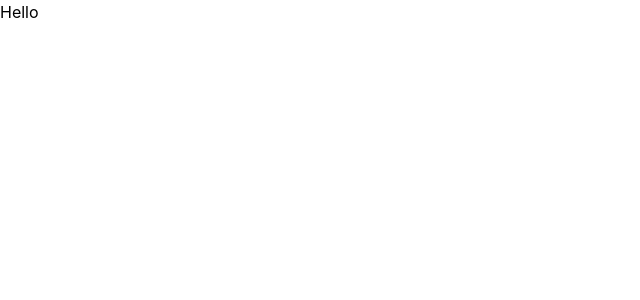
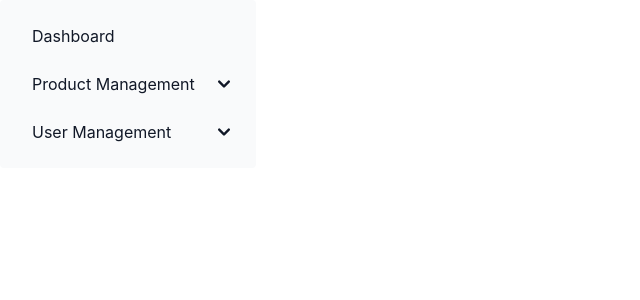
Before and after one commit to mehrazhossain/task-1-frontend, a React (Create React App) app: page / in a window 1280 px wide. Shown: the top 300 px of the page, without its empty margins (0-640 px from the left). Built offline with nearby package versions, Linux system fonts and the light colour scheme; the HTML template or start-up script is replaced by a standard one.

Commit message:
added sidebar

```diff
--- a/package.json
+++ b/package.json
@@ -3,6 +3,9 @@
   "version": "0.1.0",
   "private": true,
   "dependencies": {
+    "@heroicons/react": "^2.0.12",
+    "flowbite": "^1.5.3",
+    "flowbite-react": "^0.3.2",
     "react": "^18.2.0",
     "react-dom": "^18.2.0",
     "react-hook-form": "^7.38.0",
--- a/public/index.html
+++ b/public/index.html
@@ -10,34 +10,11 @@
       content="Web site created using create-react-app"
     />
     <link rel="apple-touch-icon" href="%PUBLIC_URL%/logo192.png" />
-    <!--
-      manifest.json provides metadata used when your web app is installed on a
-      user's mobile device or desktop. See https://developers.google.com/web/fundamentals/web-app-manifest/
-    -->
     <link rel="manifest" href="%PUBLIC_URL%/manifest.json" />
-    <!--
-      Notice the use of %PUBLIC_URL% in the tags above.
-      It will be replaced with the URL of the `public` folder during the build.
-      Only files inside the `public` folder can be referenced from the HTML.
-
-      Unlike "/favicon.ico" or "favicon.ico", "%PUBLIC_URL%/favicon.ico" will
-      work correctly both with client-side routing and a non-root public URL.
-      Learn how to configure a non-root public URL by running `npm run build`.
-    -->
-    <title>React App</title>
+    <title>Solutya (Task-1)</title>
   </head>
   <body>
     <noscript>You need to enable JavaScript to run this app.</noscript>
     <div id="root"></div>
-    <!--
-      This HTML file is a template.
-      If you open it directly in the browser, you will see an empty page.
-
-      You can add webfonts, meta tags, or analytics to this file.
-      The build step will place the bundled scripts into the <body> tag.
-
-      To begin the development, run `npm start` or `yarn start`.
-      To create a production bundle, use `npm run build` or `yarn build`.
-    -->
   </body>
 </html>
--- a/src/App.js
+++ b/src/App.js
@@ -1,9 +1,11 @@
+import SideNav from './Pages/Dashboard/SideNav';
 import Home from './Pages/Home/Home';
 
 function App() {
   return (
     <div>
-      <Home />
+      {/* <Home /> */}
+      <SideNav />
     </div>
   );
 }
--- /dev/null
+++ b/src/Pages/Dashboard/SideNav.js
@@ -0,0 +1,24 @@
+import { Sidebar } from 'flowbite-react';
+import React from 'react';
+
+const SideNav = () => {
+  return (
+    <div className="w-fit">
+      <Sidebar aria-label="Sidebar with multi-level dropdown example">
+        <Sidebar.Items>
+          <Sidebar.ItemGroup>
+            <Sidebar.Item href="#">Dashboard</Sidebar.Item>
+            <Sidebar.Collapse label="Product Management">
+              <Sidebar.Item href="#">Products</Sidebar.Item>
+            </Sidebar.Collapse>
+            <Sidebar.Collapse label="User Management">
+              <Sidebar.Item href="#">Users</Sidebar.Item>
+            </Sidebar.Collapse>
+          </Sidebar.ItemGroup>
+        </Sidebar.Items>
+      </Sidebar>
+    </div>
+  );
+};
+
+export default SideNav;
--- a/tailwind.config.js
+++ b/tailwind.config.js
@@ -1,8 +1,14 @@
 /** @type {import('tailwindcss').Config} */
 module.exports = {
-  content: ['./src/**/*.{js,jsx,ts,tsx}'],
+  content: [
+    // ...
+    'node_modules/flowbite-react/**/*.{js,jsx,ts,tsx}',
+  ],
   theme: {
     extend: {},
   },
-  plugins: [],
+  plugins: [
+    // ...
+    require('flowbite/plugin'),
+  ],
 };
```
Also changed, not shown: firebase.json (added), 2 other files (tests, documents, lock files or other folders).
